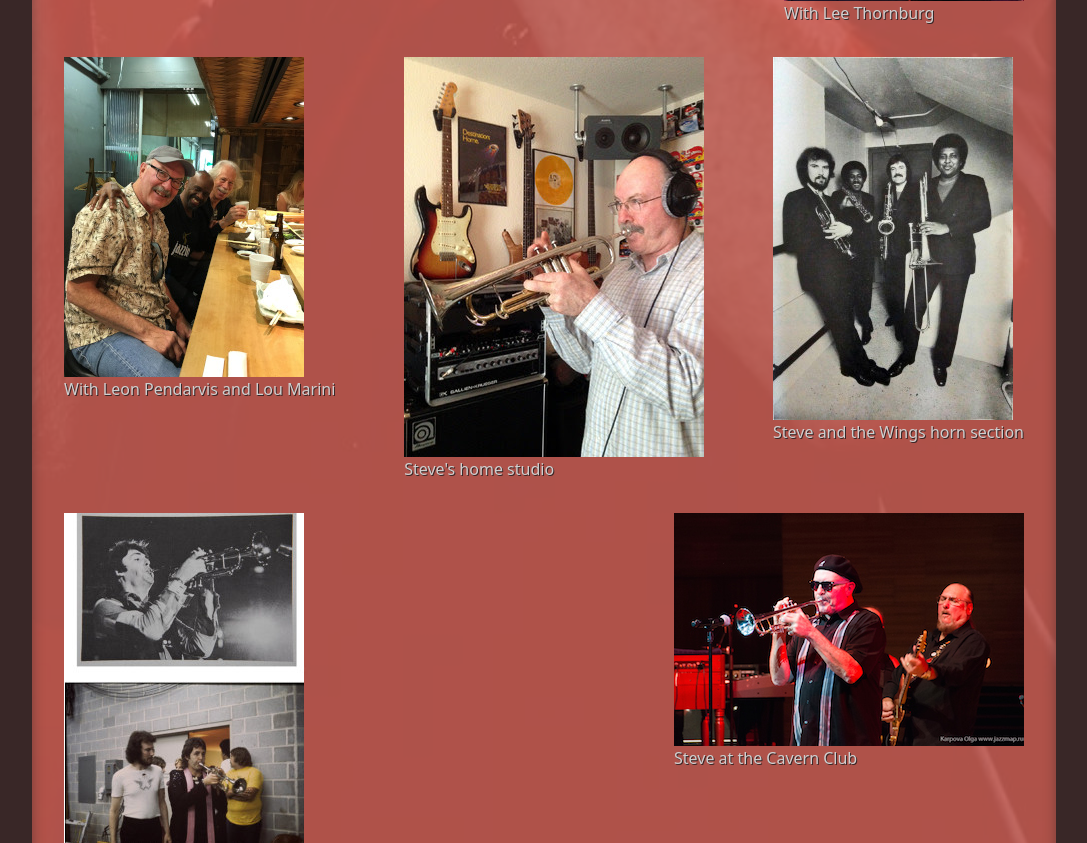
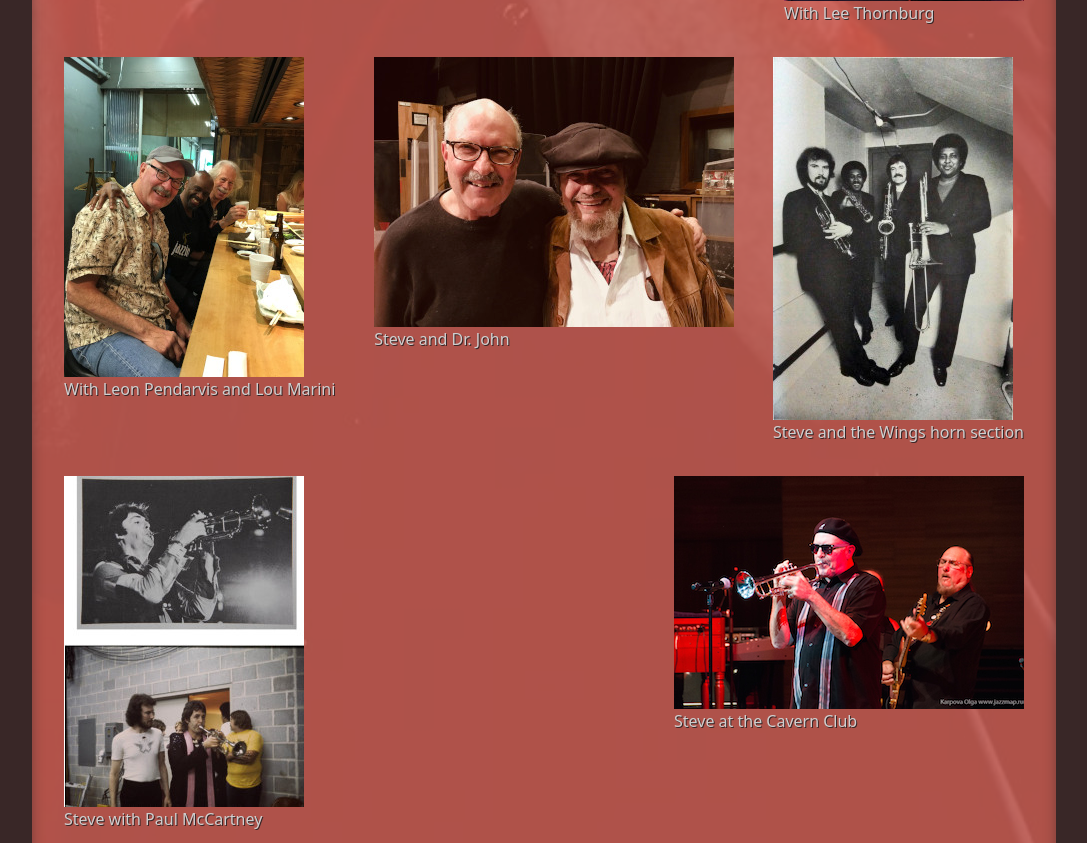
Before and after one commit to nosnetrom/site_stevecatfishhoward, a PHP site: page /photos.php in a window 1280 px wide. Shown: the part 2230-3073 px from the top of the page, without its empty margins (96-1183 px from the left). Run offline with PHP 8.4, Linux system fonts and the light colour scheme; some libraries are stand-ins or nearby versions.

Commit message:
Dr. John pic, remove home studio from layout

```diff
--- a/photos.php
+++ b/photos.php
@@ -128,11 +128,11 @@
                     </figure>
                     <figure>
                         <img class='thumb'
-                            src="./img/Steve_home-studio_thumb.jpg"
-                            alt="Steve's home studio"
-                            label="Steve's home studio"
-                            data-fullsize="./img/not-available.jpg" />
-                        <figcaption>Steve's home studio</figcaption>
+                            src="./img/Dr_John-2_thumb.jpg"
+                            alt="Steve and Dr. John"
+                            label="Steve and Dr. John"
+                            data-fullsize="./img/Dr_John-2.jpg" />
+                        <figcaption>Steve and Dr. John</figcaption>
                     </figure>
                     <figure>
                         <img class='thumb'
```
Also changed, not shown: index.php (+4 -3 lines), img/Blues_Brothers_Horns_thumb_mini.jpg (added), img/Dr_John-2.jpg (added), img/Dr_John-2_thumb.jpg (added).
